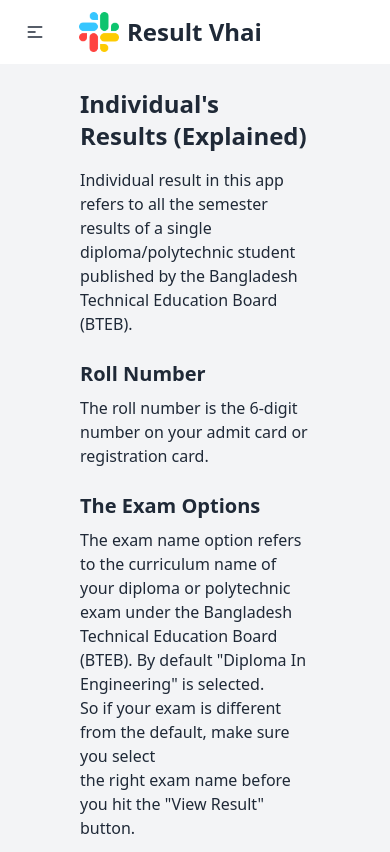
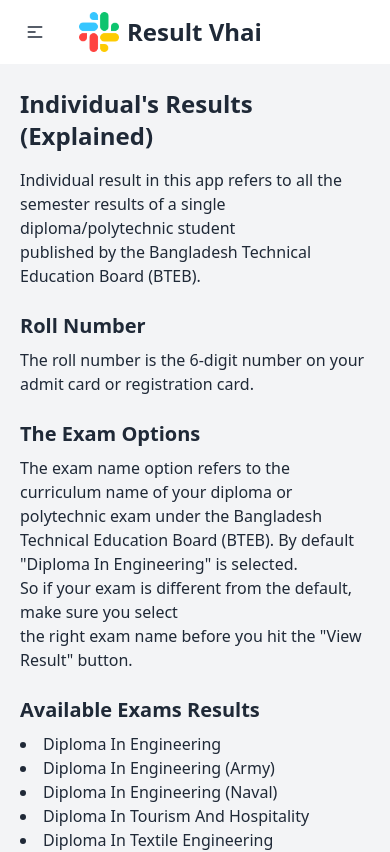
Before and after one commit to jahidul2004/result-vhai, a React (Vite) app: page /guideline/individual in a window 390 px wide. Shown: the top 852 px of the page. Built offline with nearby package versions, Linux system fonts and the light colour scheme.

Commit message:
GuideLine navbar issues fixed.

```diff
--- a/src/pages/guidline/GuidLine.jsx
+++ b/src/pages/guidline/GuidLine.jsx
@@ -1,7 +1,7 @@
 const GuidLine = () => {
     return (
         <div>
-            <div className="p-6 bg-gray-100 text-gray-800 px-20">
+            <div className="p-6 bg-gray-100 text-gray-800 px-5 md:px-10 lg:px-20">
                 <h1 className="text-2xl font-bold mb-4">
                     Individual's Results (Explained)
                 </h1>
```
